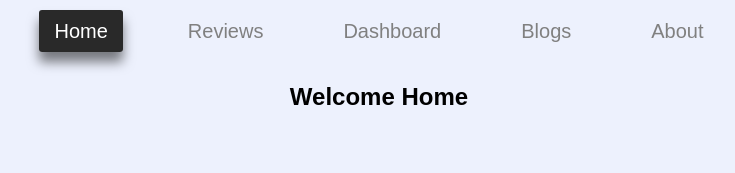
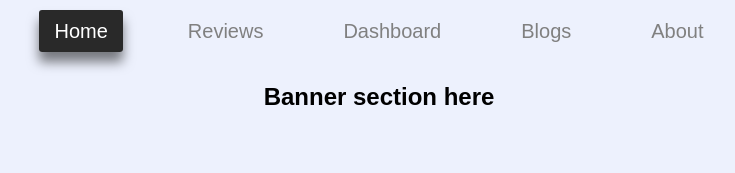
Before and after one commit to rasel-gannicus/Photographer-Website-Portfolio---E-commerce--with-React, a React (Create React App) app: page / in a window 1280 px wide. Shown: the top 173 px of the page, without its empty margins (261-996 px from the left). Built offline with nearby package versions, Linux system fonts and the light colour scheme.

Commit message:
working on banner

```diff
--- /dev/null
+++ b/src/Pages/Home/Banner/Banner.js
@@ -0,0 +1,12 @@
+import React from 'react';
+import './Banner.css';
+
+const Banner = () => {
+    return (
+        <div>
+            <h2>Banner section here</h2>
+        </div>
+    );
+};
+
+export default Banner;
--- a/src/Pages/Home/Home.js
+++ b/src/Pages/Home/Home.js
@@ -1,10 +1,11 @@
 import React from 'react';
+import Banner from './Banner/Banner';
 import './Home.css';
 
 const Home = () => {
     return (
         <div>
-            <h2>Welcome Home</h2>
+            <Banner></Banner>
         </div>
     );
 };
```
Also changed, not shown: src/Pages/Home/Banner/Banner.css (added).
